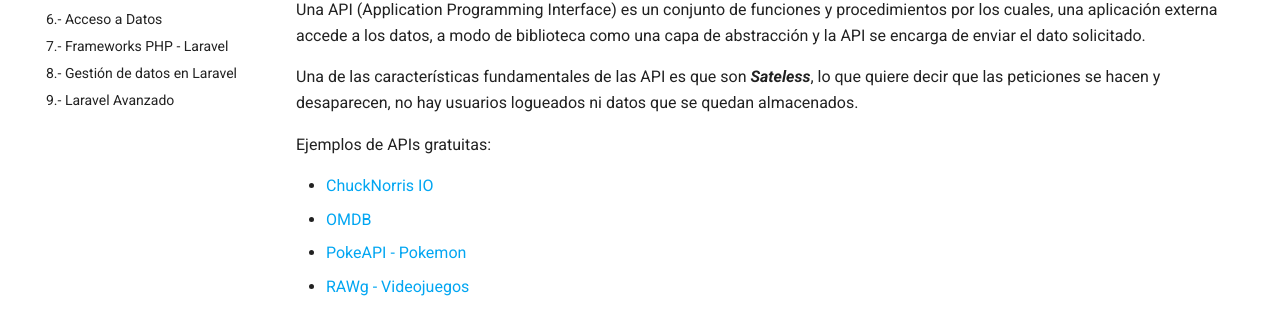
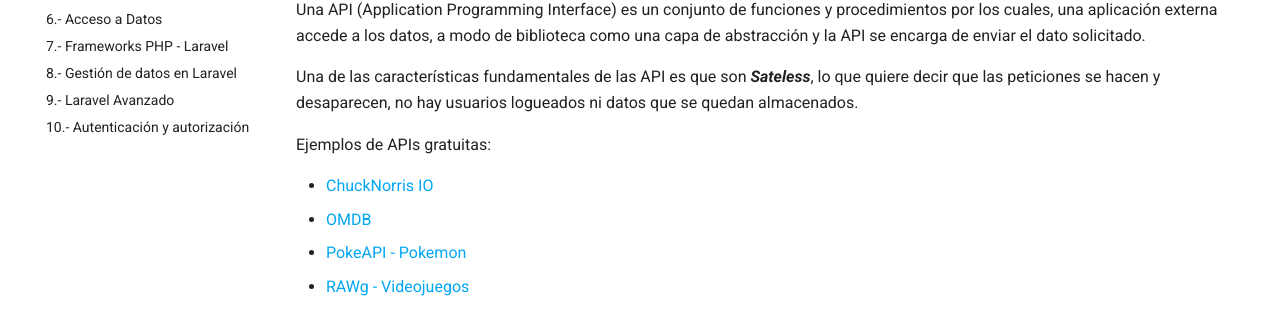
Before and after one commit to elblo/dwes2526, an MkDocs documentation site: the page built from docs/11laravelREST.md, in a window 1280 px wide. Shown: the part 339-650 px from the top of the page. Built offline with MkDocs 1.6.1 and Material for MkDocs 9.7.7, drawn with Linux system fonts in a browser that asks for light colours; some of the changed lines change nothing that is shown.

Commit message:
Abierto tema 10 autenticación

```diff
--- a/mkdocs.yml
+++ b/mkdocs.yml
@@ -13,8 +13,8 @@ nav:
   - "7.- Frameworks PHP - Laravel": "07frameworks.md"
   - "8.- Gestión de datos en Laravel": "08laravelDatos.md"
   - "9.- Laravel Avanzado": "09laravelAvanzado.md"
-  #- "10.- Autenticación y autorización": "10laravelAutenticacion.md"
-  # - "10.- Servicios REST": "10laravelRest.md"
+  - "10.- Autenticación y autorización": "10laravelAutenticacion.md"
+  # - "11.- Servicios REST": "11laravelRest.md"
   #- "Actividades resueltas": # Importante al ser categoría, NO enlazar a ningún md
   #  - "Tema 8": "08actividadesResueltas.md"
   #  - "Tema 9": "09actividadesResueltas.md"
```
Also changed, not shown: docs/11laravelREST.md (renamed from docs/10apiREST.md).
